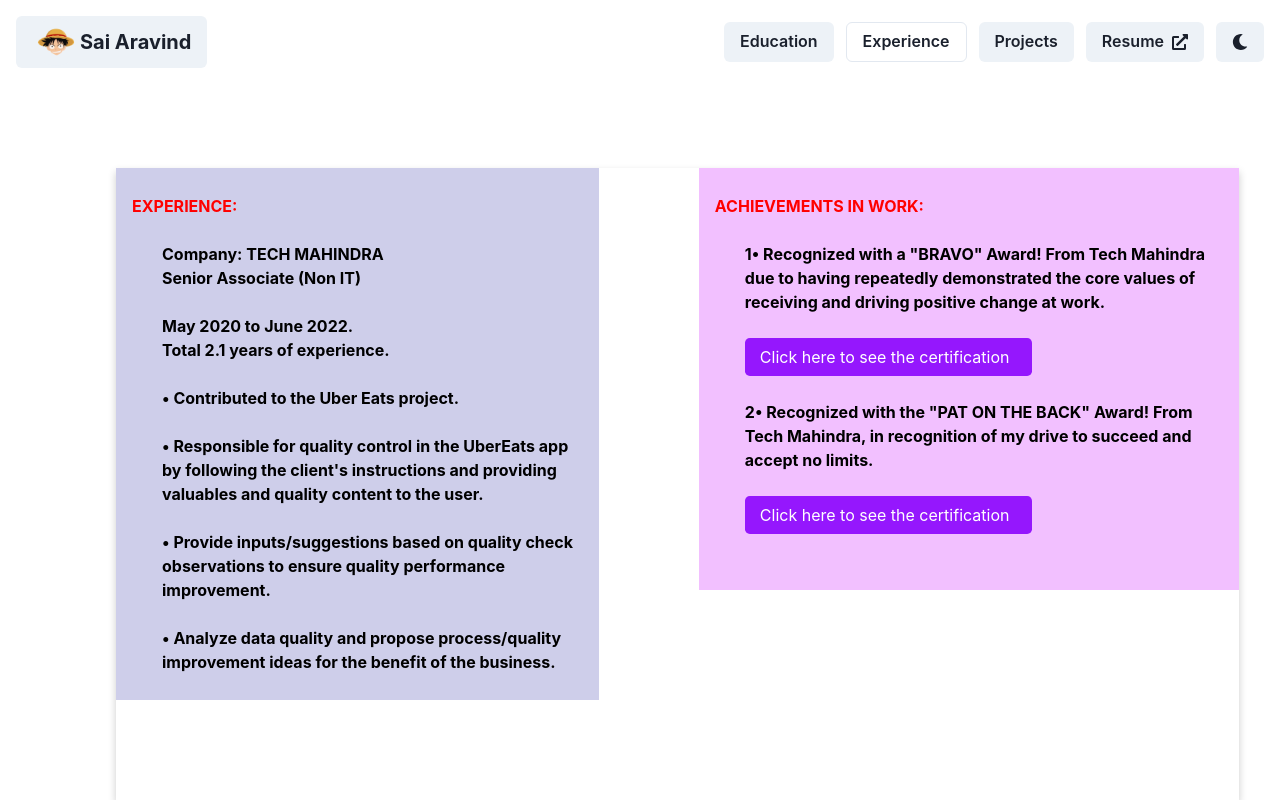
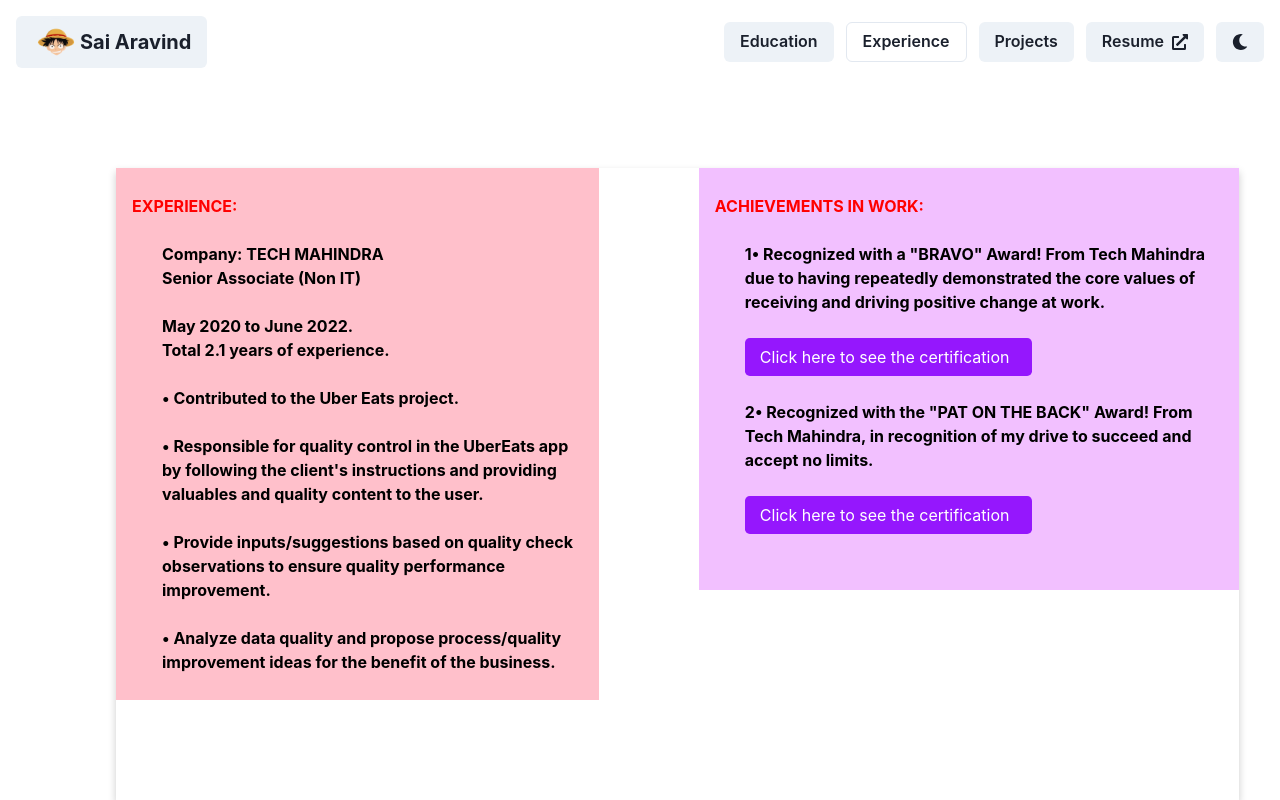
Before and after one commit to 1aravi/My-Portfolio, a React (Create React App) app: page /experience in a window 1280 px wide. Built offline with nearby package versions, Linux system fonts and the light colour scheme.

Commit message:
portfolio

```diff
--- a/src/pages/experience/experience.component.jsx
+++ b/src/pages/experience/experience.component.jsx
@@ -6,7 +6,7 @@
 
 <div className='card' style={{paddingBottom:"100px"}}>
 
- <div class="container" style={{background:"rgb(206, 206, 234)"}}>
+ <div class="container" style={{background:"pink"}}>
         <br/>
     <h4 style={{color:"red"}}><b>EXPERIENCE:</b></h4><br/>
     <div style={{paddingLeft:"30px"}}>
```
